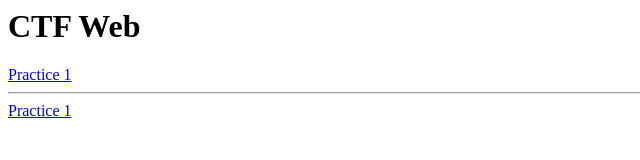
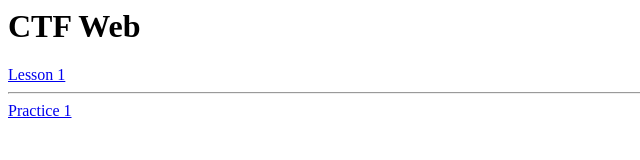
Before and after one commit to EscapeCTF/ctf-web-practice, a plain HTML site: page index.html in a window 1280 px wide. Shown: the full height of the page, 0-640 px from the left. Drawn offline with Linux system fonts and the light colour scheme.

Commit message:
Update index.html

```diff
--- a/index.html
+++ b/index.html
@@ -4,7 +4,7 @@
     </head>
     <body>
         <h1>CTF Web</h1>
-        <a href="lesson1/">Practice 1</a>
+        <a href="lesson1/">Lesson 1</a>
         <hr>
         <a href="p1/">Practice 1</a>
     </body>
```
